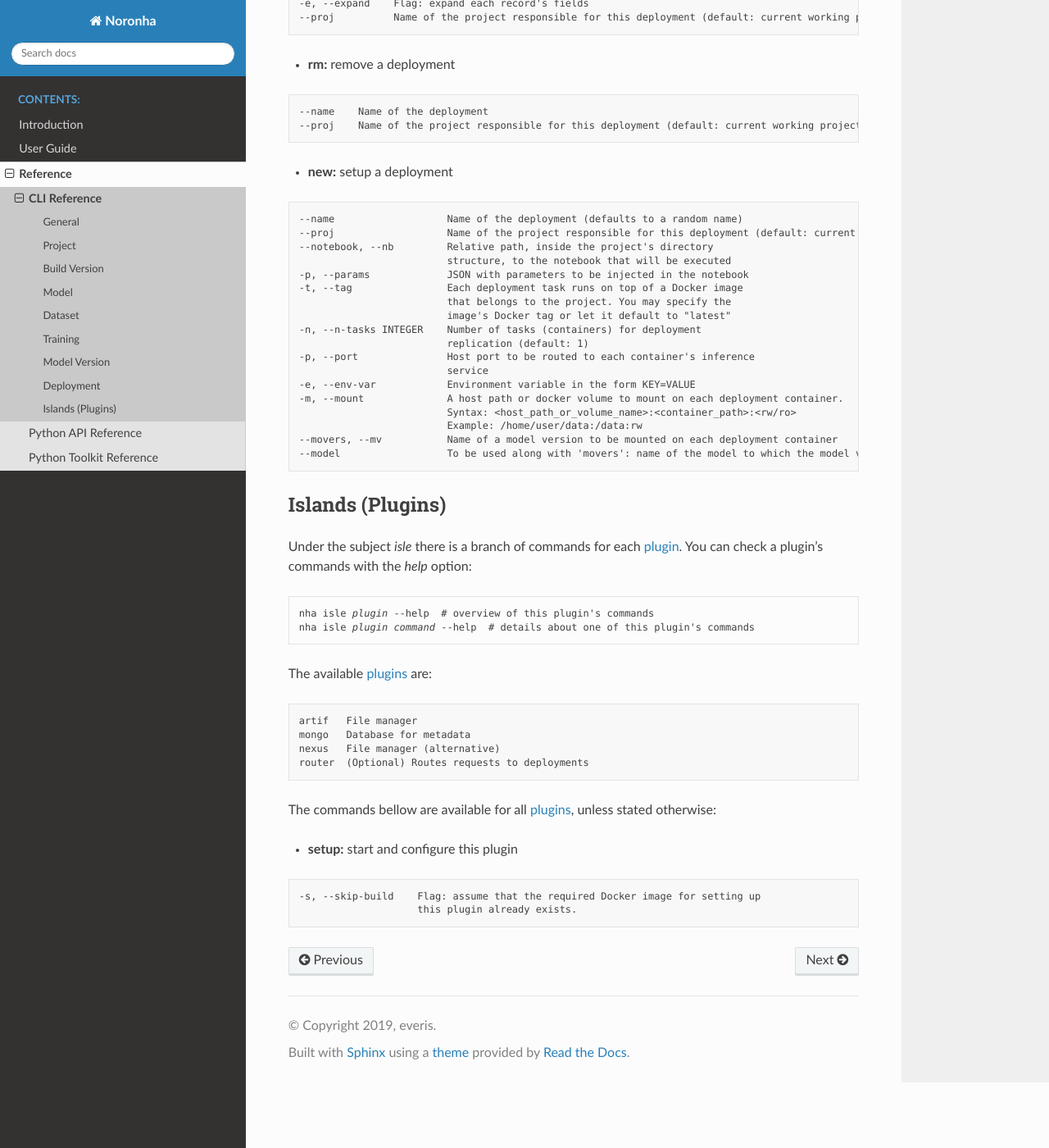
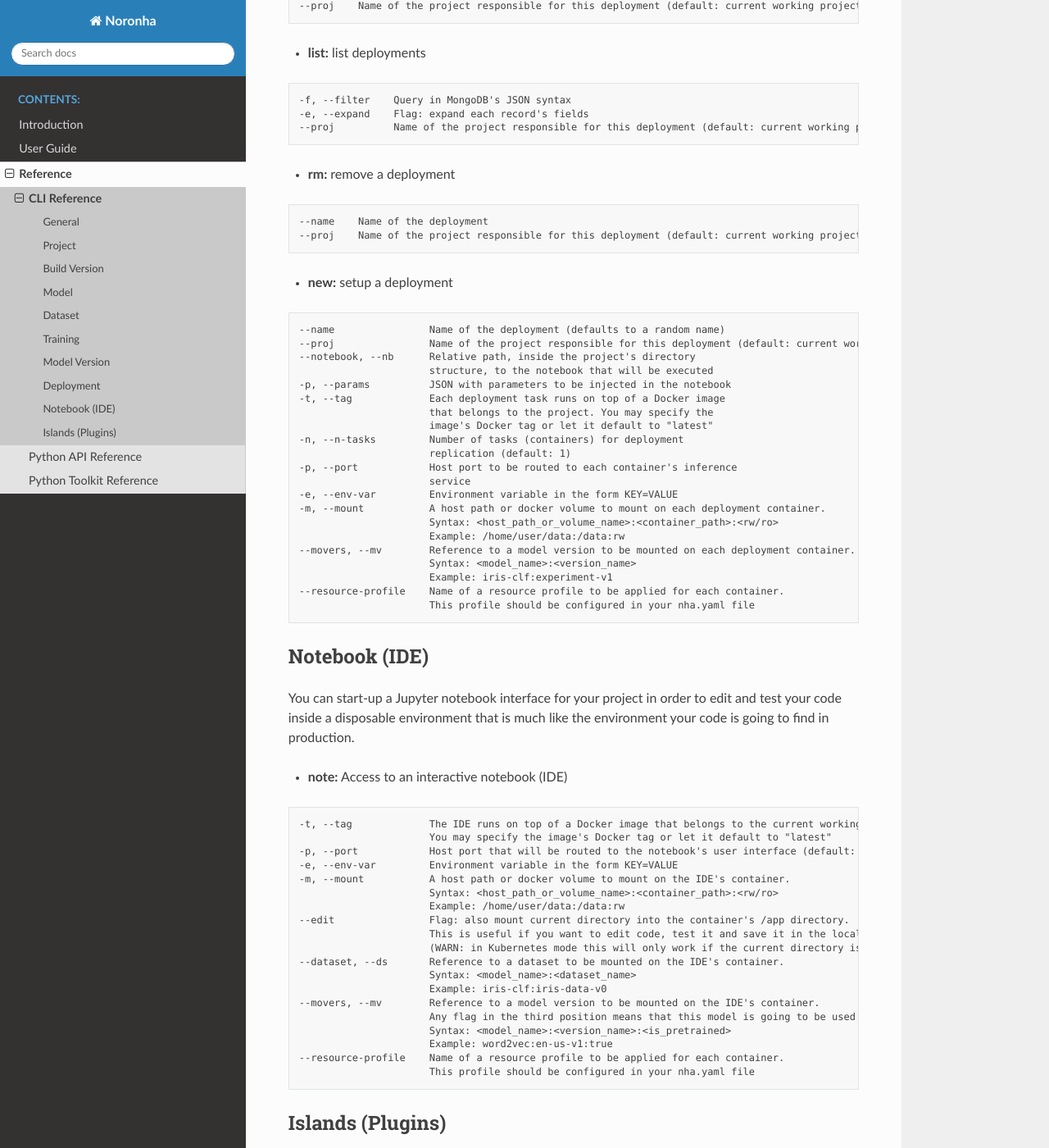
Before and after one commit to noronha-dataops/noronha, a Sphinx documentation site: the page built from docs/source/reference/cli.rst, in a window 1280 px wide and 1400 px high, scrolled down 6597 px. Shown: the whole window at 82% size. Built offline with Sphinx 7.4.7 and the Read the Docs theme 2.0.0, drawn with Linux system fonts in a browser that asks for light colours; some of the changed text lies outside the part shown.

```diff
--- a/docs/source/reference/cli.rst
+++ b/docs/source/reference/cli.rst
@@ -3,17 +3,21 @@ CLI Reference
 ******************
 .. highlight:: none
 
-This section describes the usage of Noronha's command line interface. Each topic in this section refers to a different API subject such as projects, models and so on.
+This section describes the usage of Noronha's command line interface.
+Each topic in this section refers to a different API subject such as projects, models and so on.
 
 General
 ===============
-The entrypoint for Noronha's CLI is either the keyword *noronha*, for being explicit, or the alias *nha*, for shortness and cuteness. You can always check which commands are available with the *help* option::
+The entrypoint for Noronha's CLI is either the keyword *noronha*, for being explicit, or the alias *nha*,
+for shortness and cuteness. You can always check which commands are available with the *help* option::
 
     nha --help  # overview of all CLI subjects
     nha proj --help  # describe commands under the subject *proj*
     nha proj new --help  # details about the command *new* under the subject *proj*
 
-Note that the Conda environment in which you :ref:`installed <installation-intro>` Noronha needs to be activated so that this entrypoint is accessible. Besides, we assume these commands are executed from the :ref:`host machine <orchestration-concepts>`.
+Note that the Conda environment in which you :ref:`installed <installation-intro>` Noronha
+needs to be activated so that this entrypoint is accessible. Besides, we assume these
+commands are executed from the :ref:`host machine <orchestration-concepts>`.
 
 The entrypoint also accepts flags for customizing a command's output::
 
@@ -27,7 +31,12 @@ There's also a special command for *newbies*, that's accesible directly from the
 
     nha get-me-started
 
-As stated in the :ref:`introduction <installation-intro>`, this is going to configure the basic :ref:`plugins <island-concepts>` in native mode automatically. This means that after running this command your :ref:`container manager <orchestration-concepts>` is going to be running a MongoDB service for storing Noronha's :ref:`metadata <data-model-guide>` and an Artifactory service for managing Noronha's files. This is useful if you are just experimenting with the framework and do not want to spend time customizing anything yet.
+As stated in the :ref:`introduction <installation-intro>`, this is going to configure the
+basic :ref:`plugins <island-concepts>` in native mode automatically. This means that after
+running this command your :ref:`container manager <orchestration-concepts>` is going to be
+running a MongoDB service for storing Noronha's :ref:`metadata <data-model-guide>` and an
+Artifactory service for managing Noronha's files. This is useful if you are just
+experimenting with the framework and do not want to spend time customizing anything yet.
 
 Project
 ===============
@@ -155,14 +164,16 @@ Reference for commands under the subject *model*.
 
 .. parsed-literal::
 
-    -n, --name      Name of the model you want to update
-    -d, --desc      Free text description
-    --model-file    JSON describing a file that is used for saving/loading this model.
-                    Example:
-                    {"name": "categories.pkl", "desc": "Pickle with DataFrame for looking up prediction labels", "required": true, "max_mb": 64}
-    --data-file     JSON describing a file that is used for training this model.
-                    Example:
-                    {"name": "intents.csv", "desc": "CSV file with examples for each user intent", "required": true, "max_mb": 128}
+    -n, --name          Name of the model you want to update
+    -d, --desc          Free text description
+    --model-file        JSON describing a file that is used for saving/loading this model.
+                        Example:
+                        {"name": "categories.pkl", "desc": "Pickle with DataFrame for looking up prediction labels", "required": true, "max_mb": 64}
+    --data-file         JSON describing a file that is used for training this model.
+                        Example:
+                        {"name": "intents.csv", "desc": "CSV file with examples for each user intent", "required": true, "max_mb": 128}
+    --no-model-files    Flag: disable the tracking of model files
+    --no-ds-files       Flag: disable the tracking of dataset files
 
 Dataset
 ===============
@@ -238,20 +249,26 @@ Reference for commands under the subject *train*.
 
 .. parsed-literal::
 
-    --name              Name of the training (defaults to a random name)
-    --proj              Name of the project responsible for this training (default: current working project)
-    --notebook, --nb    Relative path, inside the project's directory
-                        structure, to the notebook that will be executed
-    -p, --params        JSON with parameters to be injected in the notebook
-    -t, --tag           The training runs on top of a Docker image that
-                        belongs to the project. You may specify the image's
-                        Docker tag or let it default to "latest"
-    -e, --env-var       Environment variable in the form KEY=VALUE
-    -m, --mount         A host path or docker volume to mount on the training container.
-                        Syntax: <host_path_or_volume_name>:<container_path>:<rw/ro>
-                        Example: /home/user/data:/data:rw
-    --dataset           Name of a dataset to be mounted on the training container
-    --model             To be used along with 'dataset': name of the model to which the dataset belongs
+    --name                Name of the training (defaults to a random name)
+    --proj                Name of the project responsible for this training (default: current working project)
+    --notebook, --nb      Relative path, inside the project's directory
+                          structure, to the notebook that will be executed
+    -p, --params          JSON with parameters to be injected in the notebook
+    -t, --tag             The training runs on top of a Docker image that
+                          belongs to the project. You may specify the image's
+                          Docker tag or let it default to "latest"
+    -e, --env-var         Environment variable in the form KEY=VALUE
+    -m, --mount           A host path or docker volume to mount on the training container.
+                          Syntax: <host_path_or_volume_name>:<container_path>:<rw/ro>
+                          Example: /home/user/data:/data:rw
+    --dataset, --ds       Reference to a dataset to be mounted on the training container.
+                          Syntax: <model_name>:<dataset_name>
+                          Example: iris-clf:iris-data-v0
+    --pretrained          Reference to a model version that will be used as a pre-trained model during this training.
+                          Syntax: <model_name>:<version_name>
+                          Example: word2vec:en-us-v1
+    --resource-profile    Name of a resource profile to be applied for each container.
+                          This profile should be configured in your nha.yaml file
 
 Model Version
 ===============
@@ -337,28 +354,63 @@ Reference for commands under the subject *depl*.
 
 .. parsed-literal::
 
-    --name                   Name of the deployment (defaults to a random name)
-    --proj                   Name of the project responsible for this deployment (default: current working project)
-    --notebook, --nb         Relative path, inside the project's directory
-                             structure, to the notebook that will be executed
-    -p, --params             JSON with parameters to be injected in the notebook
-    -t, --tag                Each deployment task runs on top of a Docker image
-                             that belongs to the project. You may specify the
-                             image's Docker tag or let it default to "latest"
-    -n, --n-tasks INTEGER    Number of tasks (containers) for deployment
-                             replication (default: 1)
-    -p, --port               Host port to be routed to each container's inference
-                             service
-    -e, --env-var            Environment variable in the form KEY=VALUE
-    -m, --mount              A host path or docker volume to mount on each deployment container.
-                             Syntax: <host_path_or_volume_name>:<container_path>:<rw/ro>
-                             Example: /home/user/data:/data:rw
-    --movers, --mv           Name of a model version to be mounted on each deployment container
-    --model                  To be used along with 'movers': name of the model to which the model version belongs
+    --name                Name of the deployment (defaults to a random name)
+    --proj                Name of the project responsible for this deployment (default: current working project)
+    --notebook, --nb      Relative path, inside the project's directory
+                          structure, to the notebook that will be executed
+    -p, --params          JSON with parameters to be injected in the notebook
+    -t, --tag             Each deployment task runs on top of a Docker image
+                          that belongs to the project. You may specify the
+                          image's Docker tag or let it default to "latest"
+    -n, --n-tasks         Number of tasks (containers) for deployment
+                          replication (default: 1)
+    -p, --port            Host port to be routed to each container's inference
+                          service
+    -e, --env-var         Environment variable in the form KEY=VALUE
+    -m, --mount           A host path or docker volume to mount on each deployment container.
+                          Syntax: <host_path_or_volume_name>:<container_path>:<rw/ro>
+                          Example: /home/user/data:/data:rw
+    --movers, --mv        Reference to a model version to be mounted on each deployment container.
+                          Syntax: <model_name>:<version_name>
+                          Example: iris-clf:experiment-v1
+    --resource-profile    Name of a resource profile to be applied for each container.
+                          This profile should be configured in your nha.yaml file
+
+
+Notebook (IDE)
+==============
+You can start-up a Jupyter notebook interface for your project in order to edit and test your code inside a
+disposable environment that is much like the environment your code is going to find in production.
+
+- **note:** Access to an interactive notebook (IDE)
+
+.. parsed-literal::
+
+    -t, --tag             The IDE runs on top of a Docker image that belongs to the current working project.
+                          You may specify the image's Docker tag or let it default to "latest"
+    -p, --port            Host port that will be routed to the notebook's user interface (default: 30088)
+    -e, --env-var         Environment variable in the form KEY=VALUE
+    -m, --mount           A host path or docker volume to mount on the IDE's container.
+                          Syntax: <host_path_or_volume_name>:<container_path>:<rw/ro>
+                          Example: /home/user/data:/data:rw
+    --edit                Flag: also mount current directory into the container's /app directory.
+                          This is useful if you want to edit code, test it and save it in the local machine
+                          (WARN: in Kubernetes mode this will only work if the current directory is part of your NFS server)
+    --dataset, --ds       Reference to a dataset to be mounted on the IDE's container.
+                          Syntax: <model_name>:<dataset_name>
+                          Example: iris-clf:iris-data-v0
+    --movers, --mv        Reference to a model version to be mounted on the IDE's container.
+                          Any flag in the third position means that this model is going to be used as a pre-trained asset.
+                          Syntax: <model_name>:<version_name>:<is_pretrained>
+                          Example: word2vec:en-us-v1:true
+    --resource-profile    Name of a resource profile to be applied for each container.
+                          This profile should be configured in your nha.yaml file
+
 
 Islands (Plugins)
 =================
-Under the subject *isle* there is a branch of commands for each :ref:`plugin <island-concepts>`. You can check a plugin's commands with the *help* option:
+Under the subject *isle* there is a branch of commands for each :ref:`plugin <island-concepts>`.
+You can check a plugin's commands with the *help* option:
 
 .. parsed-literal::
 
```
Also changed, not shown: docs/source/intro.rst (+53 -15 lines), docs/source/workflow.png (added), 1 other file.
